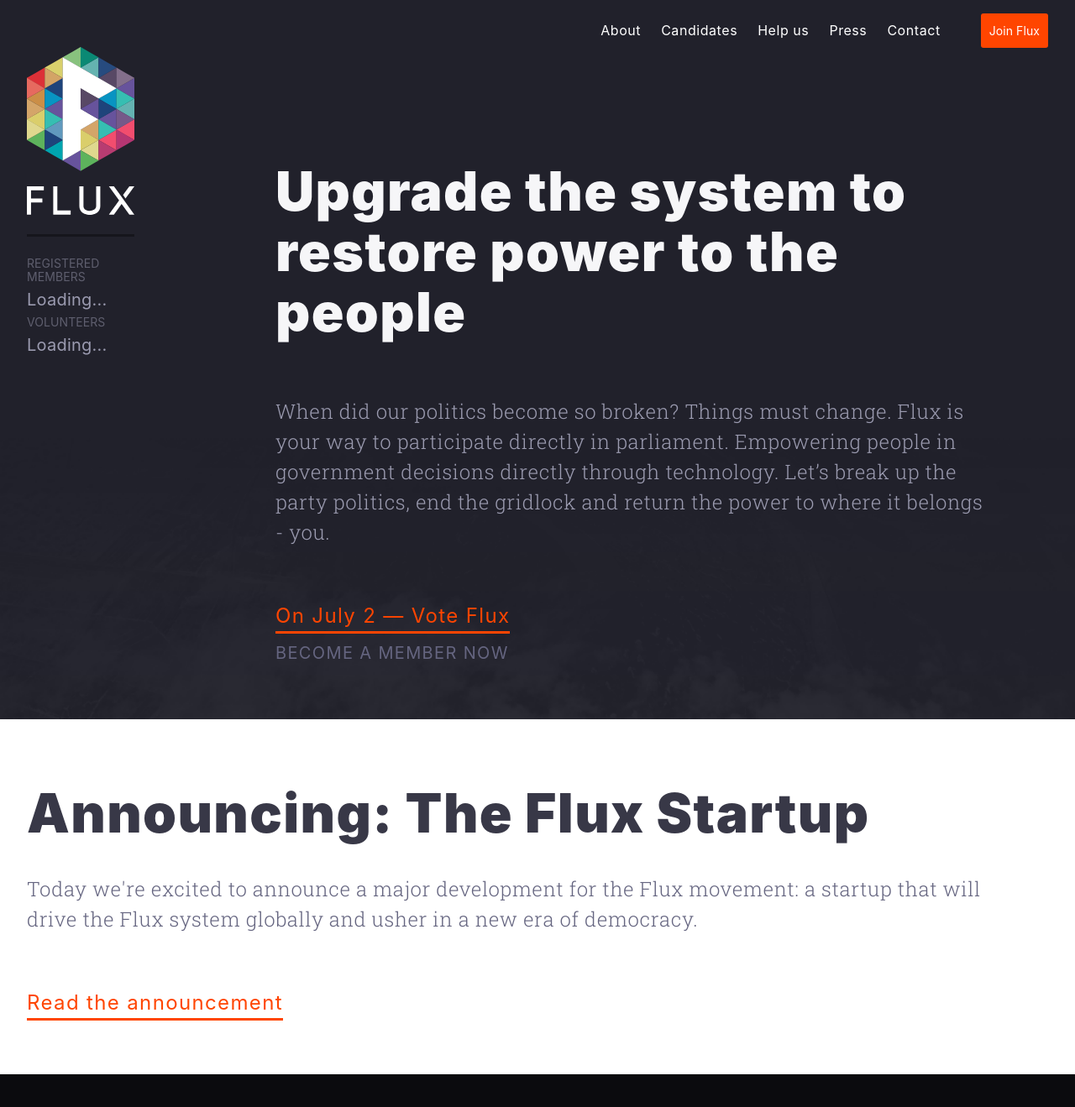
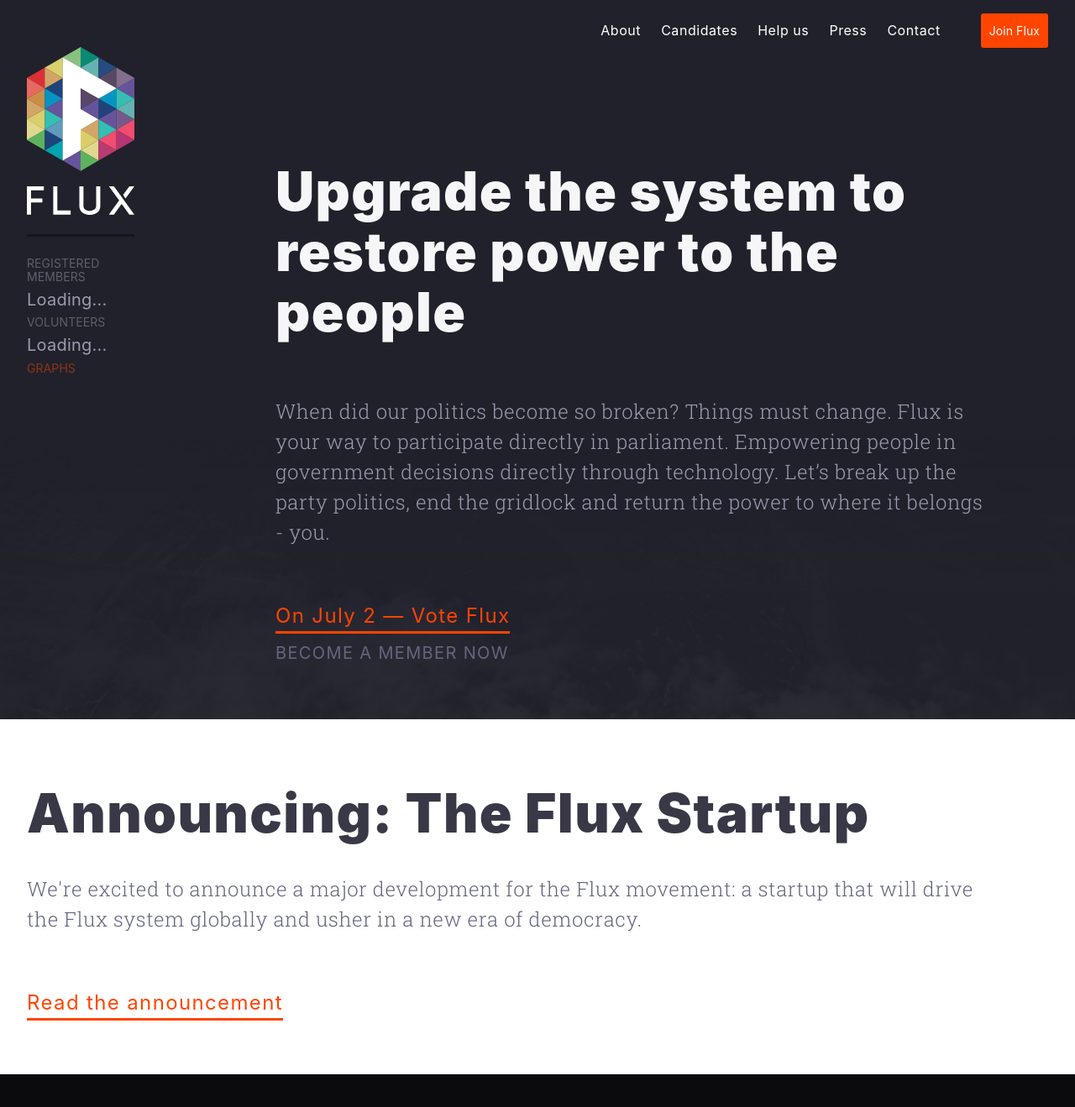
Before and after one commit to voteflux/flux-website-v2, a Jekyll site: the page built from index.html, in a window 1280 px wide and 1400 px high, cut to the strip 0-1320 px from the top of the window. Shown: the whole strip at 84% size. Built offline with Jekyll 4.4.1, drawn with Linux system fonts in a browser that asks for light colours.

Commit message:
Update dashboard and add graphs link near counter

```diff
--- a/index.html
+++ b/index.html
@@ -77,6 +77,7 @@
               <h3> <span id="js-member-count">Loading...</span> </h3>
               <h5 class="muted caps">Volunteers</h5>
               <h3> <span id="js-volunteer-count">Loading...</span> </h3>
+              <h5 class="muted caps"> <a href="/dashboard">Graphs</a> </h5>
             </div>
           </div>
       </header>
@@ -102,6 +103,7 @@
           <h3><span id="js-member-count-mobile">Loading...</span></h3>
           <h5 class="muted caps mt3">Volunteers</h5>
           <h3><span id="js-volunteer-count-mobile">Loading...</span></h3>
+          <h5 class="muted caps mt3"> <a href="/dashboard">Graphs</a> </h5>
         </div>
       </div>
     </div>
@@ -116,7 +118,7 @@
       <div class="mb4">
         <h1 id="js-callout-heading" class="h0 mb3">Announcing: The Flux Startup</h1>
         <p id="js-callout-body" class="h3 sm-h2 h-font light mb4 gray letter-spacing-2 line-height-4">
-          Today we're excited to announce a major development for the Flux movement:
+          We're excited to announce a major development for the Flux movement:
           a startup that will drive the Flux system globally and usher in a new era of democracy.
         </p>
       </div>
```
Also changed, not shown: dashboard.html (+16 -2 lines).
